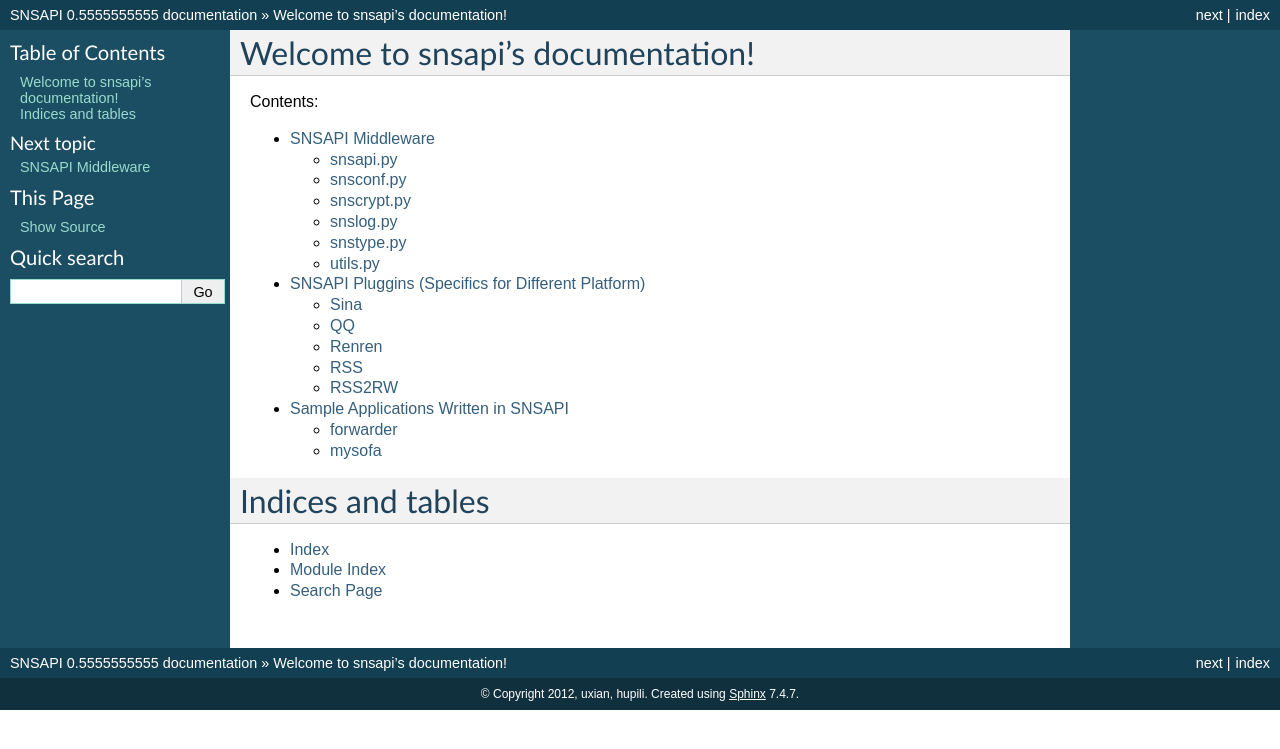
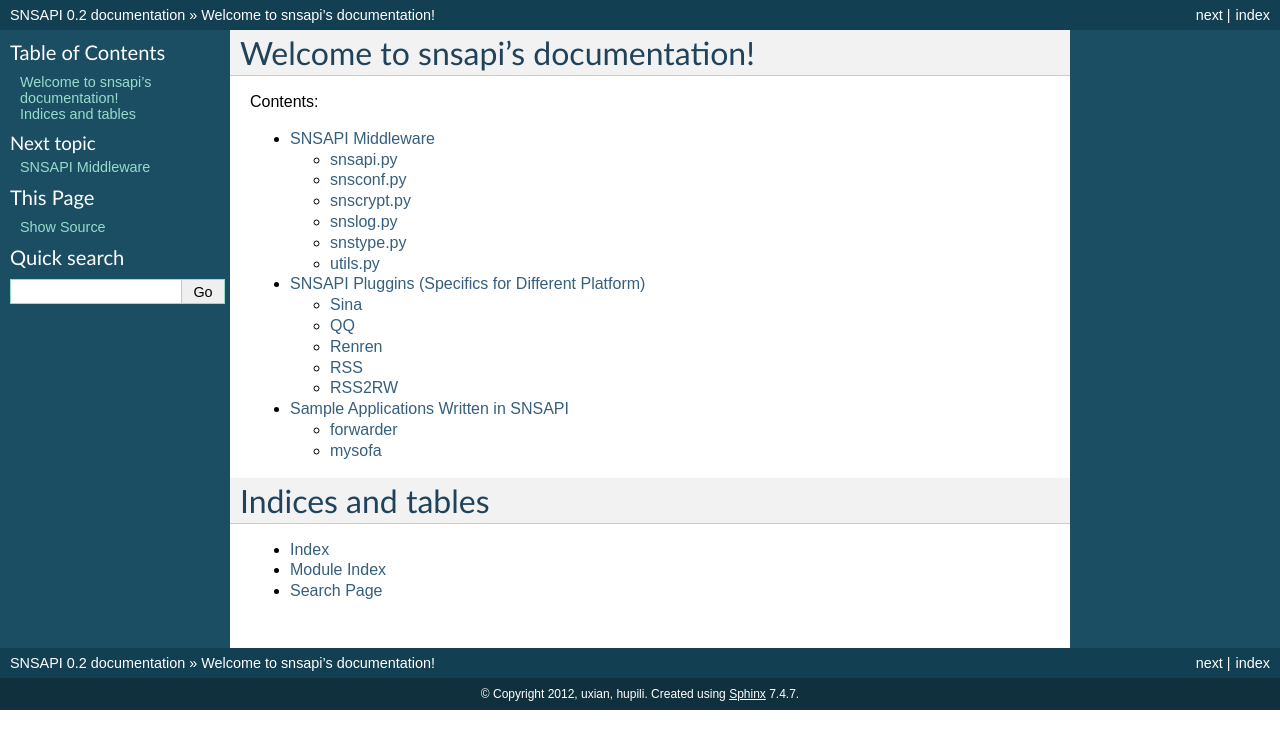
Before and after one commit to hupili/snsapi, a Sphinx documentation site: the page built from doc/index.rst, in a window 1280 px wide. Shown: the top 749 px of the page. Built offline with Sphinx 7.4.7, drawn with Linux system fonts in a browser that asks for light colours.

Commit message:
change version number

```diff
--- a/doc/conf.py
+++ b/doc/conf.py
@@ -48,9 +48,9 @@ copyright = u'2012, uxian, hupili'
 # built documents.
 #
 # The short X.Y version.
-version = '0.5555555555'
+version = '0.2'
 # The full version, including alpha/beta/rc tags.
-release = '0.5555555555'
+release = '0.2'
 
 # The language for content autogenerated by Sphinx. Refer to documentation
 # for a list of supported languages.
```
